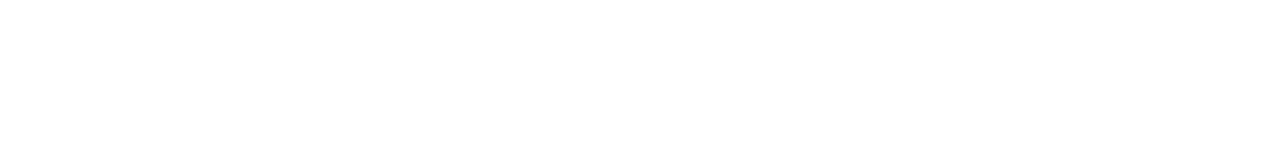
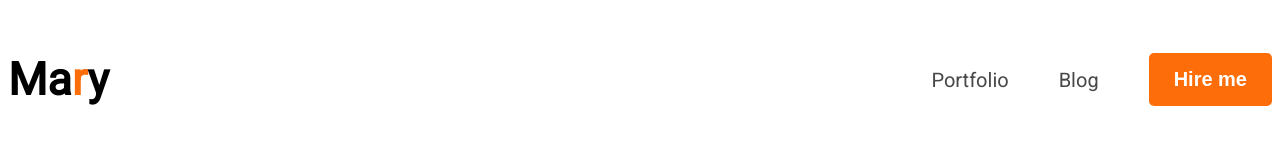
Before and after one commit to sagazirobiul/developer-portfolio, a plain HTML site: page index.html in a window 1280 px wide. Drawn offline with Linux system fonts and the light colour scheme.

Commit message:
added nav

```diff
--- a/index.html
+++ b/index.html
@@ -4,8 +4,21 @@
     <meta charset="UTF-8">
     <meta name="viewport" content="width=device-width, initial-scale=1.0">
     <title>Developer Portfolio</title>
+    <link rel="preconnect" href="https://fonts.googleapis.com">
+    <link rel="preconnect" href="https://fonts.gstatic.com" crossorigin>
+    <link href="https://fonts.googleapis.com/css2?family=Open+Sans:wght@400;700;800&family=Roboto&display=swap" rel="stylesheet">
+    <link rel="stylesheet" href="styles/style.css">
 </head>
 <body>
-
+    <header>
+        <nav>
+            <h3 class="nav-title">Ma<span class="color-primary">r</span>y</h3>
+            <ul>
+                <li><a href="">Portfolio</a></li>
+                <li><a href="">Blog</a></li>
+                <li><button class="btn-primary">Hire me</button></li>
+            </ul>
+        </nav>
+    </header>
 </body>
 </html>
--- /dev/null
+++ b/styles/style.css
@@ -0,0 +1,46 @@
+/* Common shared styles */
+
+body {
+    font-family: 'Open Sans', sans-serif;
+    font-family: 'Roboto', sans-serif;
+}
+.color-primary{
+    color: #FD6E0A
+}
+.btn-primary{
+    background-color: #FD6E0A;
+    border-radius: 5px;
+    border: 0;
+    color: #fff;
+    font-weight: 700;
+    font-size: 20px;
+    padding: 15px 25px;
+}
+
+/* Nav styles */
+
+nav{
+    display: flex;
+    align-items: center;
+    justify-content: space-between;
+}
+.nav-title{
+    font-size: 45px;
+    font-weight: 800;
+}
+
+nav > ul {
+    display: flex;
+    align-items: center;
+}
+
+nav li{
+    list-style: none;
+}
+
+nav li a {
+    text-decoration: none;
+    margin-right: 50px;
+    color: #474747;
+    font-size: 20px;
+}
```
